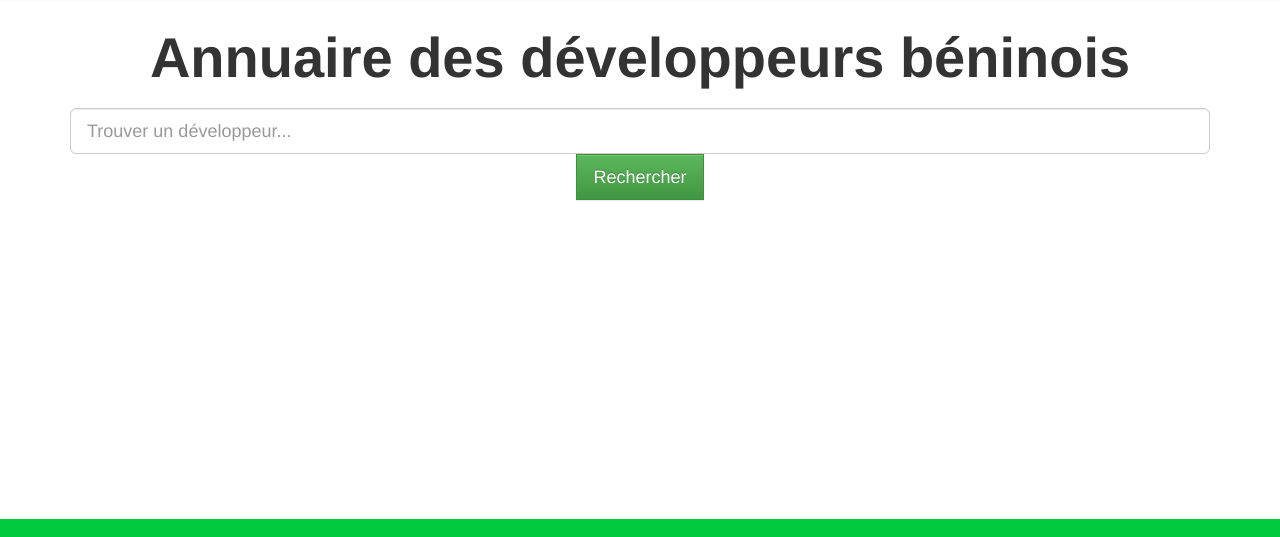
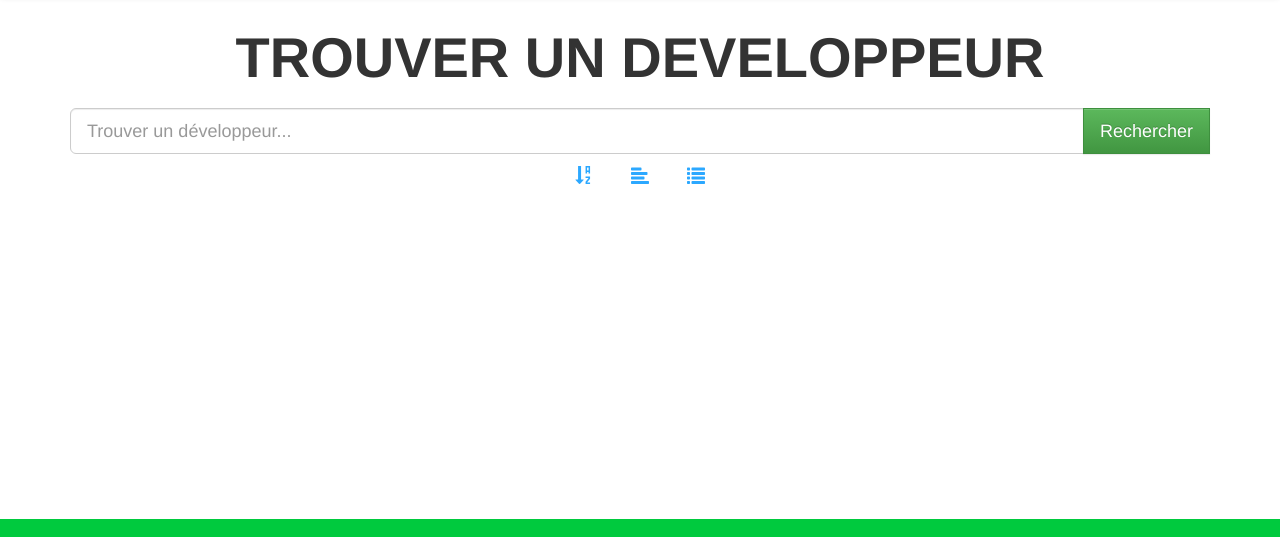
Before and after one commit to edouardhinvi/annuaire-benindevelopers-views, a plain HTML site: page index.html in a window 1280 px wide. Shown: the part 74-611 px from the top of the page. Drawn offline with nearby package versions, Linux system fonts and the light colour scheme; files whose address does not match are found by name.

Commit message:
modification de la vue index

```diff
--- a/index.html
+++ b/index.html
@@ -30,18 +30,25 @@
         <div class="container">
             <div class="row">
                 <div class="col-md-12">
-                <p class="text-center" style="font-size:56px;"><strong>Annuaire des développeurs béninois</strong></p>
+                    <p class="text-center" style="font-size:56px;"><strong>TROUVER UN DEVELOPPEUR</strong></p>
                 </div>
             </div>
             <div class="row" >
                 <div class="col-md-12 text-center">
-                    <input class="form-control input-lg" type="search" placeholder="Trouver un développeur..." />
+                    <div class="input-group">
+                        <input class="icon ion-search form-control input-lg" type="search" placeholder="Trouver un développeur..." />
+                        <span class="input-group-btn">
                             <button class="btn btn-success btn-lg" type="button">Rechercher</button>
+                        </span>
+
+                    </div>
                 </div>
             </div>
             <div class="row">
                 <div class="col-md-12 text-center">
-
+                    <a class="sort-btn btn btn-lg"><i class="glyphicon glyphicon-sort-by-alphabet"></i></a>
+                    <a class="sort-btn btn btn-lg"><i class="glyphicon glyphicon-align-left"></i></a>
+                    <a class="sort-btn btn btn-lg"><i class="glyphicon glyphicon-list"></i></a>
                 </div>
             </div>
         </div>
```
Lines whose indentation alone changed are shown as unchanged.
